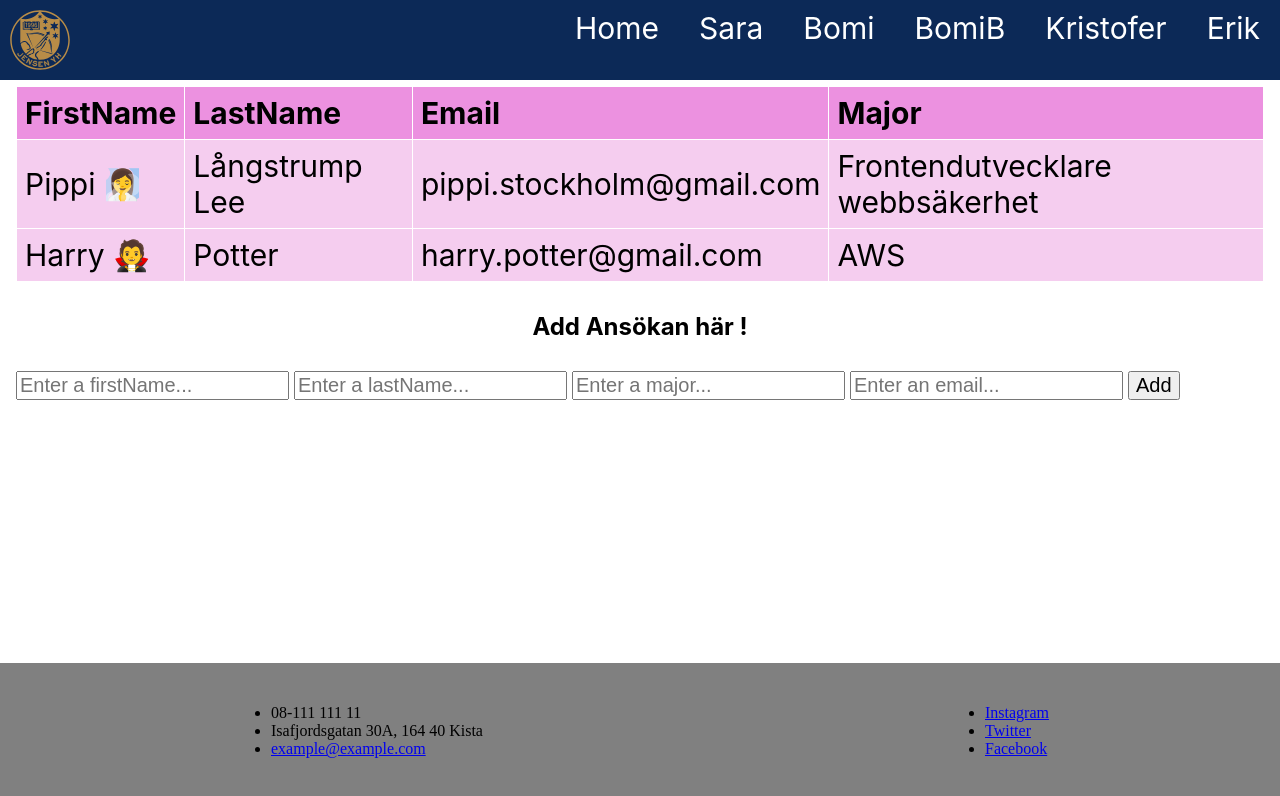
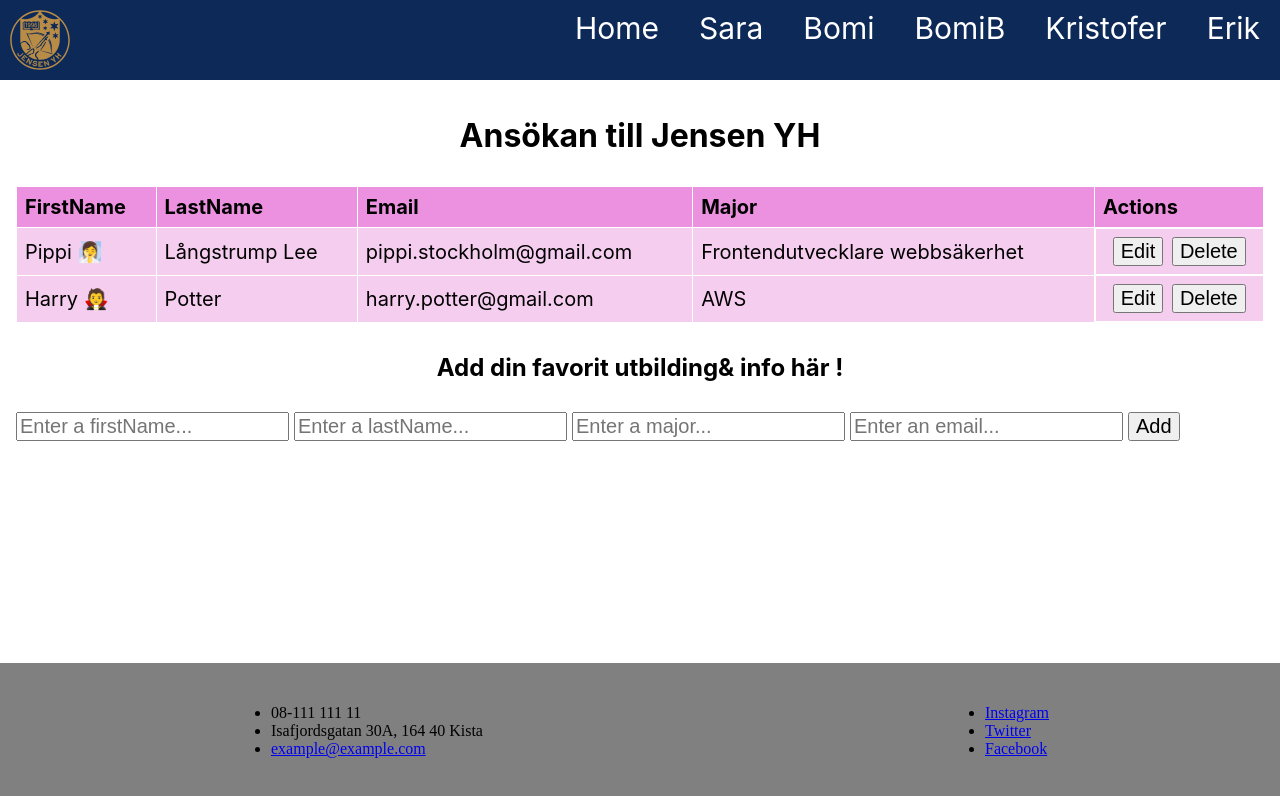
Before and after one commit to Blizzardst15/Webbramverk-Grupparbete, a React (Create React App) app in the folder jensen/: page /bomi in a window 1280 px wide. Shown: the top 796 px of the page. Built offline with nearby package versions, Linux system fonts and the light colour scheme.

Commit message:
frontend del commit

```diff
--- a/jensen/src/App.js
+++ b/jensen/src/App.js
@@ -24,7 +24,7 @@ function App() {
           <Route path="bomi" element={<Info />} />
           <Route path="bomi/InfoB" element={<InfoB />} />
           <Route path="kristofer" element={<Kristofer />} />
-          <Route path="erik" element={<Erik />} />
+           <Route path="erik" element={<Erik />} /> */}
           <Route path="*" element={<NoPage />} />
         </Route>
       </Routes>
--- a/jensen/src/components/pages/Bomi/Info.css
+++ b/jensen/src/components/pages/Bomi/Info.css
@@ -40,13 +40,3 @@
   form * {
     font-size: 20px;
   }
-
-
-
-
-
-
-
-.kurs-app h1,h2,h3 {
-    text-align: center;
-}
--- a/jensen/src/components/pages/Bomi/Info.js
+++ b/jensen/src/components/pages/Bomi/Info.js
@@ -1,17 +1,33 @@
 
-import React, {useState} from "react";
+
+//by using the find index method so we¨will say cost index...
+//pass in arrow function which get the current contact as a parameter
+
+import React, {useState, Fragment} from "react";
+import {nanoid} from 'nanoid';
 import "./Info.css";
 import data from "./mock-data.json"
-
+import ReadOnlyRow from './components/ReadOnlyRow';
+import EditableRow from './components/EditableRow';
 
 const Info =() =>{
+
   const[contacts, setContacts] = useState(data);
   const[addFormData, setAddFormData] = useState({
-    firstName:'',
-    lastName:'',
-    email:'',
-    major: ''
+    firstName:"",
+    lastName:"",
+    email:"",
+    major: "",
   });
+
+  const [editFormData, setEditFormData] = useState({
+    firstName:"",
+    lastName:"",
+    email:"",
+    major:"",
+  })
+
+  const [editContactId, setEditContactId]= useState(null);
 
   const handleAddFormChange = (event)=>{
     event.preventDefault();
@@ -23,8 +39,85 @@ const Info =() =>{
   newFormData[fieldName]= fieldValue;
 
   setAddFormData(newFormData);
+  };
+
+  const handleEditFormChange = (event)=>{
+    event.preventDefault();
+
+    const fieldName = event.target.getAttribute("name");
+    const fieldValue = event.target.value;
+
+    const newFormData = {...editFormData};
+    newFormData[fieldName] = fieldValue;
+
+    setEditFormData(newFormData);
   }
+
+  const handleAddFormSubmit = (event) =>{
+    event.preventDefault();
+
+    const newContact = {
+      id: nanoid(),
+      firstName: addFormData.firstName,
+      lastName: addFormData.lastName,
+      major: addFormData.major,
+      email: addFormData.email
+    }
+
+    const newContacts = [...contacts, newContact]
+    setContacts(newContacts);
+  };
+
+  const handleEditFormSubmit = (event) =>{
+    event.preventDefault();
+
+    const editedContact = {
+      id: editContactId,
+      firstName: editFormData.firstName,
+      lastName: editFormData.lastName,
+      major: editFormData.major,
+      email: editFormData.email
+    }
+    const newContacts =[...contacts];
+    const index = contacts.findIndex((contact)=> contact.id === editContactId)
+    newContacts[index] = editedContact;
+    setContacts(newContacts);
+    setEditContactId(null);
+  };
+
+  const handleEditClick = (event, contact)=>{
+    event.preventDefault();
+    setEditContactId(contact.id);
+
+  const formValues = {
+    firstName: contact.firstName,
+    lastName: contact.lastName,
+    major: contact.major,
+    email: contact.email,
+  }
+  setEditFormData(formValues);
+  };
+
+  const handleCancelClick = () => {
+    setEditContactId(null);
+  }
+
+  const handleDeleteClick = ()=>{
+    const newContacts = [...contacts];
+    //next we will use the splice method to remove contact object
+    //at the given index in the array.
+
+    const index = contacts.findIndex((contact)=> contact.id === editContactId);
+    newContacts.splice(index, 1);
+    setContacts(newContacts);
+
+
+
+  }
+
   return (<div className="app-container">
+    <h1 style={{marginTop:"30px",textAlign:"center"}}>Ansökan till Jensen YH </h1>
+  <form onSubmit={handleEditFormSubmit}>
   <table>
     <thead>
       <tr>
@@ -32,22 +125,37 @@ const Info =() =>{
         <th>LastName </th>
         <th>Email</th>
         <th>Major </th>
+        <th>Actions</th>
       </tr>
     </thead>
     <tbody>
       {contacts.map((contact)=> (
-          <tr>
-          <td>{contact.firstName}</td>
-          <td>{contact.lastName}</td>
-          <td>{contact.email}</td>
-          <td>{contact.major}</td>
-          </tr>
+          <Fragment>
+            {/* <form> */}
+          {/* <EditableRow/> */}
+            {/* </form> */}
+            {editContactId === contact.id ? (
+            <EditableRow
+            editFormData={editFormData}
+            handleEditFormChange={handleEditFormChange}
+            handleCancelClick={handleCancelClick}
+            />
+            ) : (
+              <ReadOnlyRow
+              contact={contact}
+              handleEditClick={handleEditClick}
+              handleDeleteClick={handleDeleteClick}
+              />
+            )}
+
+          </Fragment>
       ))}
     </tbody>
   </table>
+  </form>
 
-  <h2>Add Ansökan här !</h2>
-  <form>
+  <h2>Add din favorit utbilding& info här !</h2>
+  <form onSubmit={handleAddFormSubmit}>
     <input
     type="text"
     name="firstName"
--- /dev/null
+++ b/jensen/src/components/pages/Bomi/components/EditableRow.js
@@ -0,0 +1,55 @@
+
+import React from 'react'
+
+const EditableRow = ({editFormData, handleEditFormChange, handleCancelClick}) => {
+return (
+    <tr>
+        <td>
+        <input
+        type="text"
+        required="required"
+        placeholder="Enter a firstName"
+        name="firstName"
+        value={editFormData.firstName}
+        onChange={handleEditFormChange}
+        ></input>
+        </td>
+        <td>
+        <input
+        type="text"
+        required="required"
+        placeholder="Enter a lastName"
+        name="lastName"
+        value={editFormData.lastName}
+        onChange={handleEditFormChange}
+        ></input>
+        </td>
+        <td>
+        <input
+        type="text"
+        required="required"
+        placeholder="Enter major"
+        name="major"
+        value={editFormData.major}
+        onChange={handleEditFormChange}
+        ></input>
+        </td>
+        <td>
+        <input
+        type="email"
+        required="required"
+        placeholder="Enter an email"
+        name="email"
+        value={editFormData.email}
+        onChange={handleEditFormChange}
+        ></input>
+        </td>
+        <td>
+            <button type="submit">Save</button>
+            <button type="button" onClick={handleCancelClick}>Cancel</button>
+        </td>
+    </tr>
+)
+}
+
+export default EditableRow;
--- /dev/null
+++ b/jensen/src/components/pages/Bomi/components/ReadOnlyRow.js
@@ -0,0 +1,24 @@
+
+import React from 'react';
+
+const ReadOnlyRow = ({contact, handleEditClick, handleDeleteClick})=>{
+    return(
+        <tr>
+        <td>{contact.firstName}</td>
+        <td>{contact.lastName}</td>
+        <td>{contact.email}</td>
+        <td>{contact.major}</td>
+        <td>
+            <button
+            type="button"
+            onClick={(event)=> handleEditClick(event, contact)}
+            >
+                Edit
+            </button>
+            <button type="button" onClick={() =>handleDeleteClick(contact.id)}>Delete</button>
+        </td>
+        </tr>
+    );
+};
+
+export default ReadOnlyRow;
```
